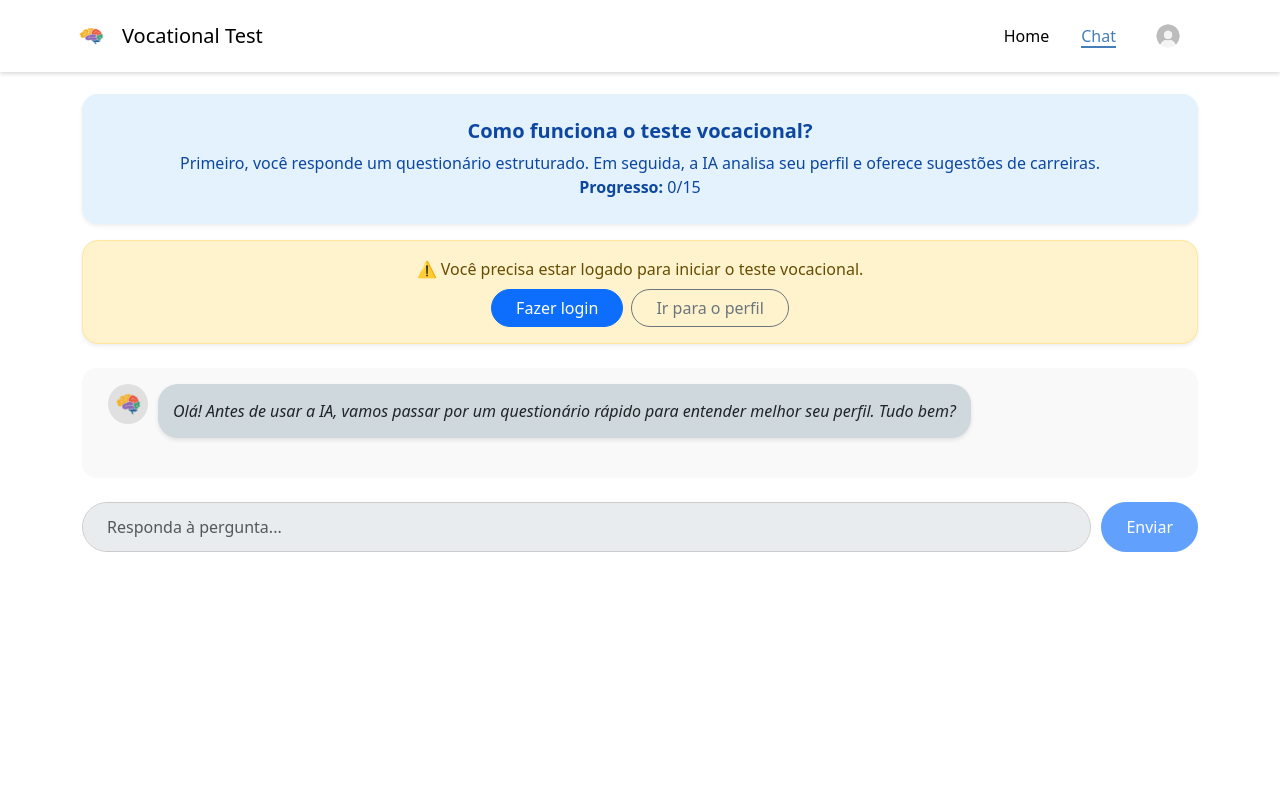
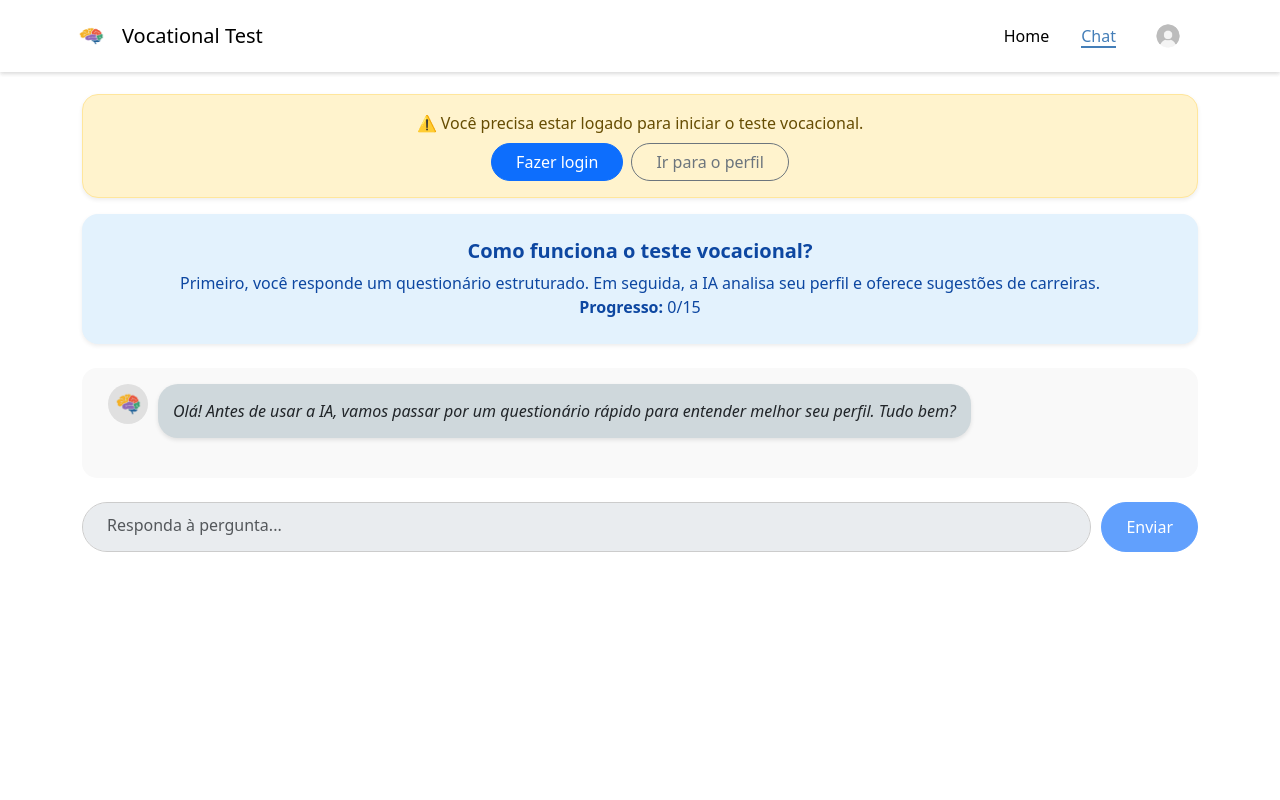
Before and after one commit to eduarda-guimaraes/Vocational-Test, a React (Vite) app in the folder frontend/: page /chat in a window 1280 px wide. Shown: the top 800 px of the page. Built offline with nearby package versions, Linux system fonts and the light colour scheme; no server answers.

Commit message:
unificar layout e questionário no fluxo do teste vocacional

```diff
--- a/frontend/src/pages/chat.jsx
+++ b/frontend/src/pages/chat.jsx
@@ -1,5 +1,5 @@
 // src/pages/chat.jsx
-import React, { useState, useEffect } from 'react';
+import React, { useState, useEffect, useRef } from 'react';
 import Header from '../components/header';
 import '../styles/global.css';
 import '../styles/form.css';
@@ -54,29 +54,39 @@ const QUESTIONARIO = [
 ];
 
 function Chat() {
+  // Mensagens e UI
   const [messages, setMessages] = useState([
     { sender: 'bot', text: 'Olá! Antes de usar a IA, vamos passar por um questionário rápido para entender melhor seu perfil. Tudo bem?' }
   ]);
   const [input, setInput] = useState('');
+  const [loading, setLoading] = useState(false);
+
+  // Auth/Chat
   const [chatId, setChatId] = useState(null);
   const [userId, setUserId] = useState(null);
   const [userPhoto, setUserPhoto] = useState('/iconevazio.png');
-  const [loading, setLoading] = useState(false);
+  const [isUserLoggedIn, setIsUserLoggedIn] = useState(true);
 
-  // Fluxo
+  // Fluxo do questionário/IA
   const [modo, setModo] = useState('questionario'); // 'questionario' | 'ia'
   const [etapaIndex, setEtapaIndex] = useState(0);
   const [perguntaIndex, setPerguntaIndex] = useState(0);
   const [respostas, setRespostas] = useState([]); // [{ etapa, pergunta, resposta }]
+  const [isTestEnded, setIsTestEnded] = useState(false);
+  const [respostasAnterioresIA, setRespostasAnterioresIA] = useState([]); // histórico apenas do modo IA
+
+  // Layout (textarea auto-altura)
+  const textareaRef = useRef(null);
+  const [textareaHeight, setTextareaHeight] = useState(50);
 
   const backendUrl = import.meta.env.VITE_API_URL;
 
-  // Helpers de Firestore
+  // Helpers Firestore
   const salvarMensagem = async (tipo, conteudo) => {
     try {
       if (!chatId) return;
       await addDoc(collection(db, 'chats', chatId, 'mensagens'), {
-        tipo, // 'pergunta' | 'resposta' (aqui tratamos como mensagem livre)
+        tipo, // 'pergunta' (user) | 'resposta' (bot)
         conteudo,
         timestamp: serverTimestamp()
       });
@@ -103,11 +113,13 @@ function Chat() {
   useEffect(() => {
     const unsubscribe = onAuthStateChanged(auth, async (user) => {
       if (!user) {
+        setIsUserLoggedIn(false);
         setUserId(null);
         setChatId(null);
         return;
       }
 
+      setIsUserLoggedIn(true);
       setUserId(user.uid);
       setUserPhoto(user.photoURL || '/iconevazio.png');
 
@@ -119,7 +131,7 @@ function Chat() {
           });
           setChatId(chatRef.id);
 
-          // Mensagem inicial do questionário
+          // Primeira pergunta do questionário
           const primeira = QUESTIONARIO[0];
           enqueueBot(`${primeira.etapa}\n${primeira.objetivo}\n\n${primeira.perguntas[0]}`);
         } catch (error) {
@@ -132,10 +144,13 @@ function Chat() {
     return () => unsubscribe();
   }, [chatId]);
 
+  // Scroll automático para o fim
   const scrollToBottom = () => {
     setTimeout(() => {
       const chatContainer = document.getElementById('chatContainer');
-      if (chatContainer) chatContainer.scrollTop = chatContainer.scrollHeight;
+      if (chatContainer) {
+        chatContainer.scrollTop = chatContainer.scrollHeight;
+      }
     }, 80);
   };
 
@@ -172,7 +187,7 @@ function Chat() {
     }
 
     // Finalizou questionário → chama análise
-    finalizarQuestionario();
+    await finalizarQuestionario();
   };
 
   const finalizarQuestionario = async () => {
@@ -206,7 +221,11 @@ function Chat() {
       const response = await fetch(`${backendUrl}/api/chat-vocacional`, {
         method: 'POST',
         headers: { 'Content-Type': 'application/json' },
-        body: JSON.stringify({ mensagem, respostas_anteriores: [], chat_id: chatId })
+        body: JSON.stringify({
+          mensagem,
+          respostas_anteriores: respostasAnterioresIA,
+          chat_id: chatId
+        })
       });
       return await response.json();
     } catch (error) {
@@ -216,12 +235,14 @@ function Chat() {
   };
 
   const handleSend = async () => {
-    if (!input.trim() || !chatId) return;
+    if (!input.trim() || !chatId || !isUserLoggedIn || isTestEnded) return;
 
     const texto = input.trim();
+
     await enqueueUser(texto);
     setInput('');
 
+    // Questionário
     if (modo === 'questionario') {
       const etapaAtual = QUESTIONARIO[etapaIndex];
       const perguntaAtual = etapaAtual.perguntas[perguntaIndex];
@@ -230,27 +251,50 @@ function Chat() {
       setRespostas((prev) => [...prev, registro]);
       await salvarRespostaQuestionario(registro);
 
-      proximaPergunta();
+      await proximaPergunta();
       return;
     }
 
     // Modo IA livre
+    // Comando manual de encerramento:
+    if (texto.toLowerCase() === 'encerrar teste') {
+      setIsTestEnded(true);
+      await enqueueBot('Teste encerrado! Obrigado por participar. Você pode visualizar os resultados agora.');
+      return;
+    }
+
     setLoading(true);
     const data = await enviarParaIA(texto);
     setLoading(false);
 
+    // Guarda histórico sucinto de respostas anteriores para o backend (apenas as do usuário no modo IA)
+    setRespostasAnterioresIA((prev) => [...prev, texto].slice(-10));
+
+    // Backend pode sinalizar finalização
     if (data?.finalizado) {
       await enqueueBot(data.resposta || 'Teste encerrado. Obrigado por participar!');
-      // Opcional: mudar UI se quiser
+      setIsTestEnded(true);
       return;
     }
 
-    const respostaIA = data.resposta || 'Não consegui entender, pode reformular?';
+    const respostaIA = data?.resposta || 'Não consegui entender, pode reformular?';
     await enqueueBot(respostaIA);
   };
 
   const handleKeyPress = (e) => {
-    if (e.key === 'Enter') handleSend();
+    if (e.key === 'Enter' && !e.shiftKey) {
+      e.preventDefault();
+      handleSend();
+    }
+  };
+
+  const handleInput = () => {
+    if (textareaRef.current) {
+      // Ajuste suave de altura (limite opcional para não crescer demais)
+      textareaRef.current.style.height = 'auto';
+      const next = Math.min(textareaRef.current.scrollHeight, 160);
+      setTextareaHeight(Math.max(next, 50));
+    }
   };
 
   // Progresso do questionário
@@ -264,34 +308,42 @@ function Chat() {
 
       <main style={{ flex: 1, minHeight: 'calc(100vh - 90px)' }}>
         <div className="container py-4" style={{ paddingTop: '30px' }}>
-          <div className="alert text-center rounded-4 shadow-sm p-4" style={{ backgroundColor: '#e3f2fd', color: '#0d47a1' }}>
-            <h5 className="mb-2 fw-bold">Como funciona o teste vocacional?</h5>
-            <p className="mb-0">
-              Primeiro, você responde um questionário estruturado. Em seguida, a IA analisa seu perfil e oferece sugestões de carreiras.
-              {emQuestionario ? (
-                <>
-                  <br />
-                  <strong>Progresso:</strong> {respondidas}/{totalPerguntas}
-                </>
-              ) : (
-                <>
-                  <br />
-                  <strong>Dica:</strong> você pode digitar <strong>"encerrar teste"</strong> para terminar quando quiser.
-                </>
-              )}
-            </p>
-          </div>
-
-          {/* Aviso quando não está logado */}
-          {!userId && (
+          {/* Aviso login */}
+          {!isUserLoggedIn && (
             <div className="alert alert-warning rounded-4 shadow-sm d-flex flex-column align-items-center text-center">
-              <div className="mb-2">⚠️ Você precisa estar logado para iniciar o teste vocacional.</div>
+              <div className="mb-2">
+                ⚠️ Você precisa estar logado para iniciar o teste vocacional.
+              </div>
               <div className="d-flex gap-2">
                 <Link to="/login" className="btn btn-primary rounded-pill px-4">Fazer login</Link>
                 <Link to="/perfil" className="btn btn-outline-secondary rounded-pill px-4">Ir para o perfil</Link>
               </div>
             </div>
           )}
+
+          <div
+            className="alert text-center rounded-4 shadow-sm p-4"
+            style={{ backgroundColor: '#e3f2fd', color: '#0d47a1' }}
+          >
+            <h5 className="mb-2 fw-bold">Como funciona o teste vocacional?</h5>
+            <p className="mb-0">
+              {emQuestionario ? (
+                <>
+                  Primeiro, você responde um questionário estruturado. Em seguida, a IA analisa seu perfil e oferece
+                  sugestões de carreiras.
+                  <br />
+                  <strong>Progresso:</strong> {respondidas}/{totalPerguntas}
+                </>
+              ) : (
+                <>
+                  Converse com nosso assistente sobre seus interesses. A inteligência artificial analisará suas respostas
+                  e recomendará áreas profissionais ideais para você.
+                  <br />
+                  <strong>Dica:</strong> você pode digitar <strong>"encerrar teste"</strong> a qualquer momento para terminar e ver o resultado.
+                </>
+              )}
+            </p>
+          </div>
 
           <div
             className="chat-box p-3 mt-4"
@@ -325,8 +377,14 @@ function Chat() {
                   <img
                     src={msg.sender === 'user' ? userPhoto : '/logo.png'}
                     alt={msg.sender === 'user' ? 'Você' : 'Bot'}
-                    onError={(e) => { e.target.src = '/iconevazio.png'; }}
-                    style={{ width: '30px', height: '30px', borderRadius: '50%', objectFit: 'cover', margin: 'auto' }}
+                    onError={(e) => { e.currentTarget.src = '/iconevazio.png'; }}
+                    style={{
+                      width: '30px',
+                      height: '30px',
+                      borderRadius: '50%',
+                      objectFit: 'cover',
+                      margin: 'auto'
+                    }}
                   />
                 </div>
                 <div
@@ -346,21 +404,38 @@ function Chat() {
             ))}
           </div>
 
+          {isTestEnded && (
+            <div className="alert alert-success text-center mt-3">
+              <strong>Teste encerrado!</strong> Obrigado por participar. Você pode visualizar os resultados agora.
+            </div>
+          )}
+
           <div className="d-flex mt-4">
-            <input
-              type="text"
-              className="form-control rounded-pill px-4"
+            <textarea
+              ref={textareaRef}
+              className="form-control rounded-pill px-4 text-start"
               placeholder={emQuestionario ? 'Responda à pergunta...' : 'Digite algo...'}
               value={input}
               onChange={(e) => setInput(e.target.value)}
               onKeyDown={handleKeyPress}
-              disabled={!chatId || loading}
-              style={{ height: '50px', border: '1px solid #ccc', marginRight: '10px' }}
+              onInput={handleInput}
+              disabled={!chatId || loading || !isUserLoggedIn || isTestEnded}
+              rows={1}
+              style={{
+                border: '1px solid #ccc',
+                marginRight: '10px',
+                resize: 'none',
+                minHeight: '50px',
+                height: `${textareaHeight}px`,
+                paddingTop: '10px',
+                paddingBottom: '10px',
+                paddingLeft: '12px'
+              }}
             />
             <button
               className="btn btn-primary rounded-pill px-4"
               onClick={handleSend}
-              disabled={!chatId || loading}
+              disabled={!chatId || loading || !isUserLoggedIn || isTestEnded}
             >
               {loading ? 'Enviando...' : 'Enviar'}
             </button>
```
